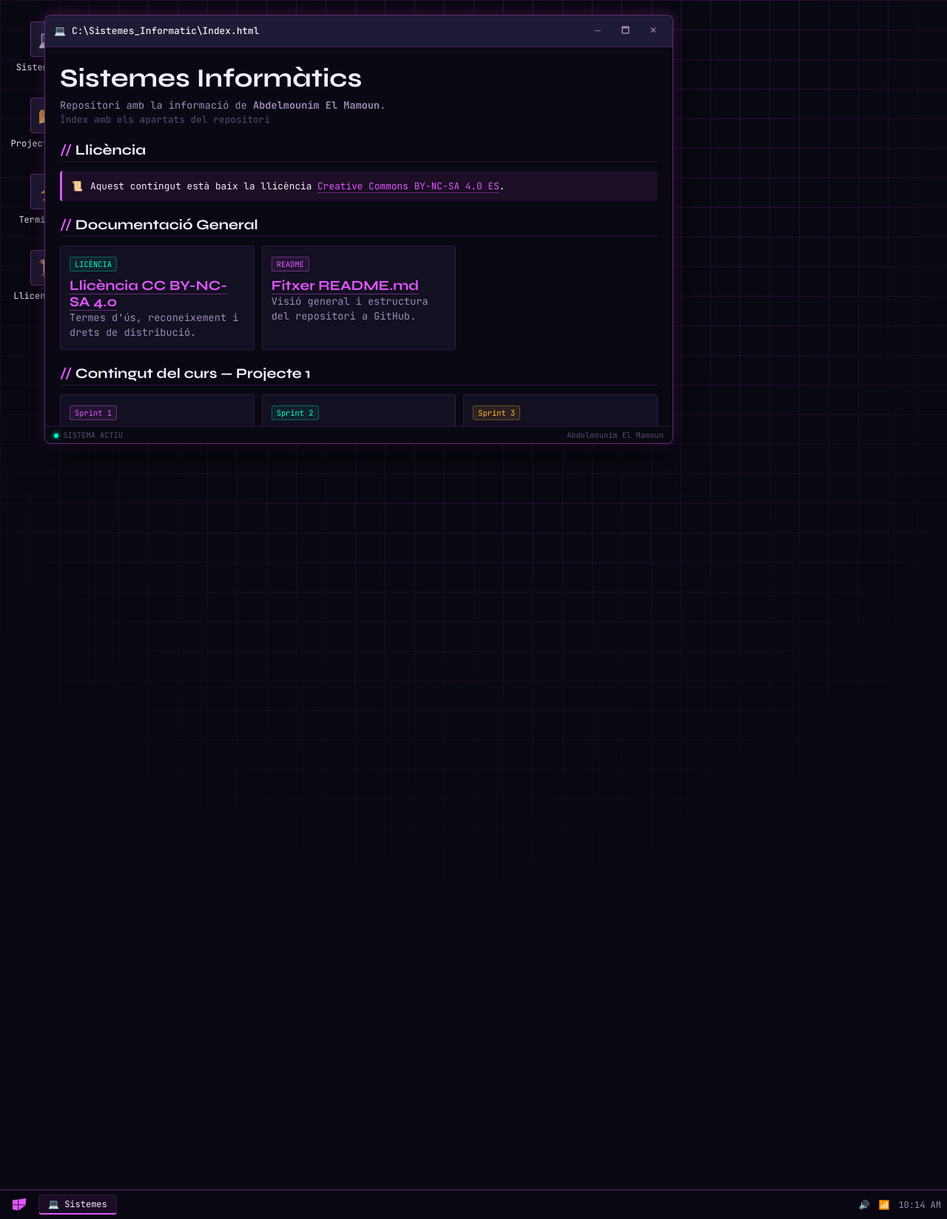
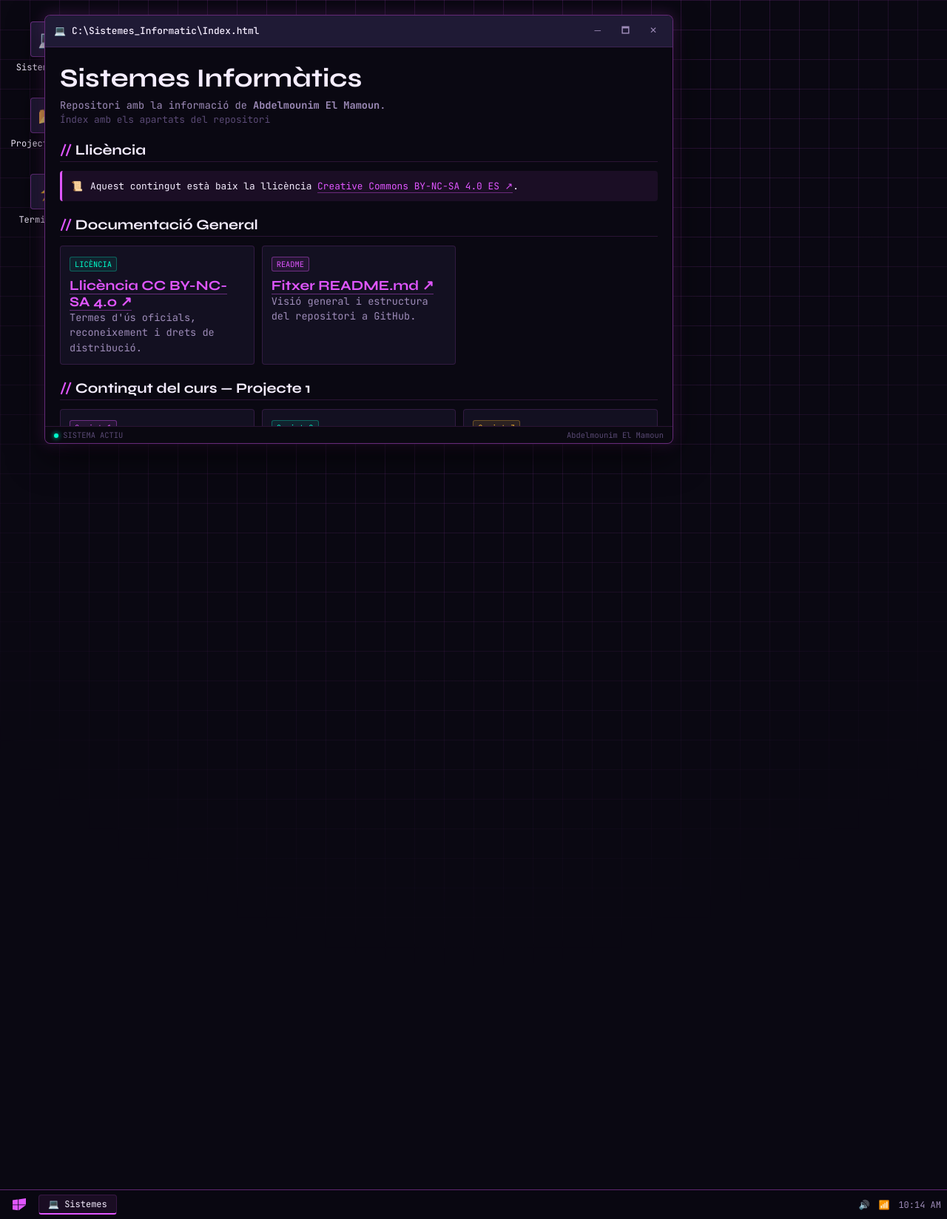
Before and after one commit to abdelmounimelmamoun-eng/sistemes_operatius, a Jekyll site: the page index.html, which Jekyll copies as it is, in a window 1280 px wide. Shown: the whole page at 74% size. Built offline with Jekyll 4.4.1, drawn with Linux system fonts in a browser that asks for light colours.

Commit message:
Update index.html

```diff
--- a/index.html
+++ b/index.html
@@ -37,11 +37,6 @@
       <span>Terminal.sh</span>
     </div>
 
-    <div class="desktop-icon" onclick="openWindow('win-license')">
-      <div class="icon-box">📜</div>
-      <span>Llicencia.txt</span>
-    </div>
-
     <!-- FINESTRA 1: Contingut Principal del repositori -->
     <div class="window" id="win-main" style="top: 20px; left: 60px; width: 850px; height: 580px;">
       <div class="window-header">
@@ -65,7 +60,7 @@
         <h2>Llicència</h2>
         <div class="callout">
           <div>📜</div>
-          <div>Aquest contingut està baix la llicència <a href="javascript:void(0)" onclick="openWindow('win-license')">Creative Commons BY-NC-SA 4.0 ES</a>.</div>
+          <div>Aquest contingut està baix la llicència <a href="https://creativecommons.org/licenses/by-nc-sa/4.0/deed.ca" target="_blank">Creative Commons BY-NC-SA 4.0 ES ↗</a>.</div>
         </div>
 
         <h2>Documentació General</h2>
@@ -73,15 +68,15 @@
           <div class="card">
             <span class="badge badge--green">LICÈNCIA</span>
             <h3 style="margin-top: 8px;">
-              <a href="javascript:void(0)" onclick="openWindow('win-license')">Llicència CC BY-NC-SA 4.0</a>
+              <a href="https://creativecommons.org/licenses/by-nc-sa/4.0/deed.ca" target="_blank">Llicència CC BY-NC-SA 4.0 ↗</a>
             </h3>
-            <p>Termes d'ús, reconeixement i drets de distribució.</p>
+            <p>Termes d'ús oficials, reconeixement i drets de distribució.</p>
           </div>
 
           <div class="card">
             <span class="badge badge--blue">README</span>
             <h3 style="margin-top: 8px;">
-              <a href="https://github.com/abdelmounimelmamoun-eng/sistemes_operatius/blob/main/README.md" target="_blank">Fitxer README.md</a>
+              <a href="https://github.com/abdelmounimelmamoun-eng/sistemes_operatius/blob/main/README.md" target="_blank">Fitxer README.md ↗</a>
             </h3>
             <p>Visió general i estructura del repositori a GitHub.</p>
           </div>
@@ -172,7 +167,7 @@
             </tr>
           </thead>
           <tbody>
-            <tr><td>General</td><td>Llicència</td><td><code>LICENSE.md</code></td><td><a href="javascript:void(0)" onclick="openWindow('win-license')">Obrir ↗</a></td></tr>
+            <tr><td>General</td><td>Llicència</td><td><code>LICENSE.md</code></td><td><a href="https://creativecommons.org/licenses/by-nc-sa/4.0/deed.ca" target="_blank">Obrir ↗</a></td></tr>
             <tr><td>General</td><td>README</td><td><code>README.md</code></td><td><a href="https://github.com/abdelmounimelmamoun-eng/sistemes_operatius/blob/main/README.md" target="_blank">Obrir ↗</a></td></tr>
             <tr><td>Projecte 1</td><td>Sprint 1</td><td><code>Projecte1/Sprint1/sp1.md</code></td><td><a href="Projecte1/Sprint1/sp1.md" target="_blank">Obrir ↗</a></td></tr>
             <tr><td>Projecte 1</td><td>Sprint 2</td><td><code>Projecte1/Sprint2/sp2.md</code></td><td><a href="Projecte1/Sprint2/sp2.md" target="_blank">Obrir ↗</a></td></tr>
@@ -212,47 +207,6 @@
       </div>
     </div>
 
-    <!-- FINESTRA 4: Llicència Creative Commons -->
-    <div class="window hidden" id="win-license" style="top: 80px; left: 120px; width: 700px; height: 500px;">
-      <div class="window-header">
-        <div class="window-title">
-          <span class="win-icon">📜</span> C:\Sistemes_Informatic\LICENSE.md
-        </div>
-        <div class="window-controls">
-          <button onclick="minimizeWindow('win-license')">─</button>
-          <button onclick="maximizeWindow('win-license')">🗖</button>
-          <button class="close-btn" onclick="closeWindow('win-license')">✕</button>
-        </div>
-      </div>
-      <div class="window-body">
-        <h2>Llicència Creative Commons</h2>
-        <p><strong>Reconeixement - No Comercial - Compartir Igual 4.0 Espanya (CC BY-NC-SA 4.0)</strong></p>
-        <p style="margin-top: 5px;"><strong>Sistemes Informàtics</strong> © 2026 per <strong>Abdelmounim El Mamoun</strong></p>
-
-        <div style="display:flex; gap:10px; margin: 15px 0;">
-          <img src="https://mirrors.creativecommons.org/presskit/icons/cc.svg" alt="CC" width="32"/>
-          <img src="https://mirrors.creativecommons.org/presskit/icons/by.svg" alt="BY" width="32"/>
-          <img src="https://mirrors.creativecommons.org/presskit/icons/nc.svg" alt="NC" width="32"/>
-          <img src="https://mirrors.creativecommons.org/presskit/icons/sa.svg" alt="SA" width="32"/>
-        </div>
-
-        <div class="callout">
-          <div>ℹ️</div>
-          <div>Aquest treball està licenciat sota la llicència internacional CC BY-NC-SA 4.0.</div>
-        </div>
-
-        <h3 style="margin-top: 15px; color: var(--accent);">Resum de condicions</h3>
-        <ul style="margin-left: 20px; margin-top: 8px; color: var(--ink-muted); font-size: 0.85rem; line-height: 1.6;">
-          <li><strong>Reconeixement:</strong> Heu de reconèixer l'autoria original adequadament.</li>
-          <li><strong>No Comercial:</strong> No podeu utilitzar el material amb finalitats comercials.</li>
-          <li><strong>Compartir Igual:</strong> Si adapteu o transformeu el material, heu de distribuir les obres derivades sota la mateixa llicència.</li>
-        </ul>
-
-        <h3 style="margin-top: 15px; color: var(--accent);">Text legal</h3>
-        <p>Podeu consultar el text legal complet a: <a href="https://creativecommons.org/licenses/by-nc-sa/4.0/legalcode.es" target="_blank">CC BY-NC-SA 4.0 Legal Code ↗</a></p>
-      </div>
-    </div>
-
   </div>
 
   <!-- Menú d'Inici -->
@@ -277,10 +231,6 @@
           <div style="font-size: 20px;">⚡</div>
           <div style="font-size: 0.8rem;">Terminal</div>
         </div>
-        <div class="tile" onclick="openWindow('win-license'); toggleStartMenu();">
-          <div style="font-size: 20px;">📜</div>
-          <div style="font-size: 0.8rem;">Llicència</div>
-        </div>
       </div>
     </div>
   </div>
@@ -297,7 +247,6 @@
       <div class="taskbar-item active" id="tb-win-main" onclick="toggleWindowFromTaskbar('win-main')">💻 Sistemes</div>
       <div class="taskbar-item hidden" id="tb-win-docs" onclick="toggleWindowFromTaskbar('win-docs')">📂 Documentació</div>
       <div class="taskbar-item hidden" id="tb-win-terminal" onclick="toggleWindowFromTaskbar('win-terminal')">⚡ Terminal</div>
-      <div class="taskbar-item hidden" id="tb-win-license" onclick="toggleWindowFromTaskbar('win-license')">📜 Llicència</div>
     </div>
 
     <div class="system-tray">
```
